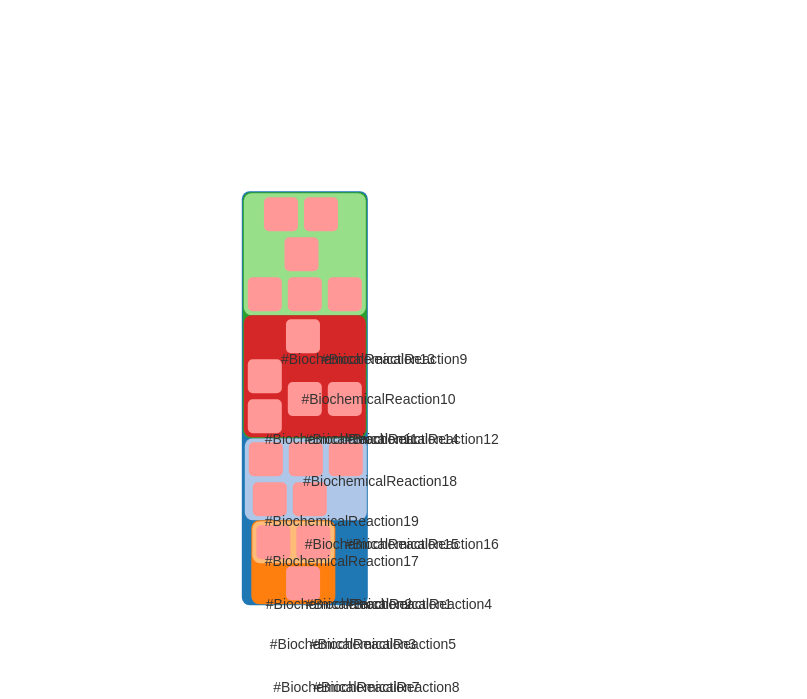
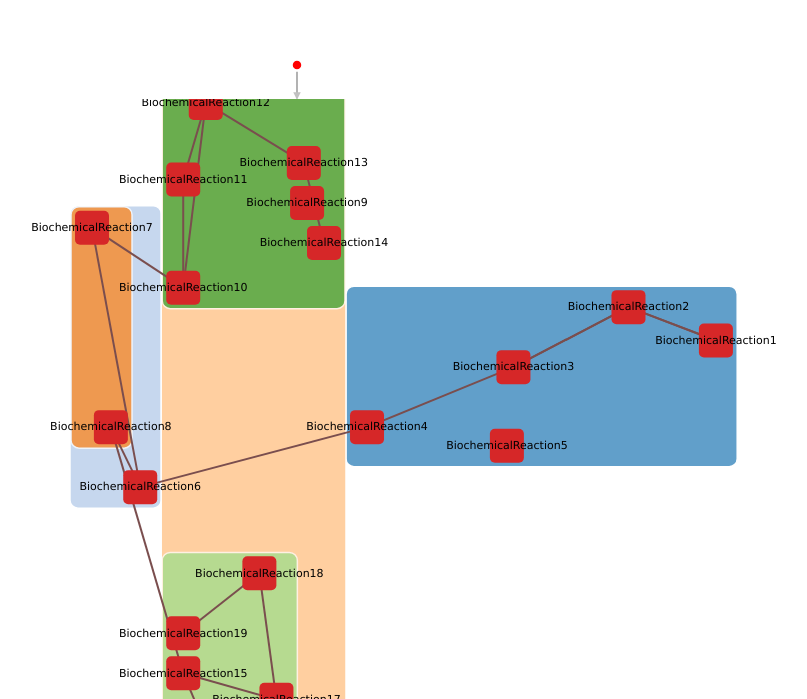
Before and after one commit to CreativeCodingLab/ReactionFlow, a plain HTML site: page d3-reactionflow/port-pathway-viewer/index.html in a window 1280 px wide. Shown: the part 1108-1807 px from the top of the page, without its empty margins (197-1004 px from the left). Drawn offline with nearby package versions, Linux system fonts and the light colour scheme; animation ran at ten frames a second.

Commit message:
Add nesting hierarchy

```diff
--- a/d3-reactionflow/port-pathway-viewer/main.js
+++ b/d3-reactionflow/port-pathway-viewer/main.js
@@ -43,6 +43,7 @@ function vis() {
                 if (isContainedChild(nodes, d)<0){
                     d.type = type;
                     d.name = d3.select(d.node).select("displayName").text();
+                    d.id = d3.select(d.node).attr("rdf:ID");
                     nodes.push(d);
                 }
             });
@@ -51,6 +52,7 @@ function vis() {
     chart.data().reactions.forEach(function(d) {
         if (isContainedChild(nodes, d)<0){
             d.name = d3.select(d.node).select("displayName").text();
+            d.id = d3.select(d.node).attr("rdf:ID");
             nodes.push(d);
         }
 
@@ -61,8 +63,8 @@ function vis() {
     // Read all pathway information and their direct children
     chart.data().pathways.forEach(function(d) {
         var node1 = {};
-        node1.name = d3.select(d.node).attr("rdf:ID");
-        node1.displayName = d3.select(d.node).select("displayName").text();
+        node1.id = d3.select(d.node).attr("rdf:ID");
+        node1.name = d3.select(d.node).select("displayName").text();
         node1.node = d.node;
         groups2.push(node1);
 
@@ -70,8 +72,8 @@ function vis() {
         var allCom = d3.select(d.node).selectAll("pathwayComponent")[0];
         allCom.forEach(function(com){
             var node2 ={};
-            node2.name = d3.select(com).attr("rdf:resource");
-            if (node2.name.indexOf("Pathway") > -1){
+            node2.id = d3.select(com).attr("rdf:resource").substring(1);
+            if (node2.id.indexOf("Pathway") > -1){
                 if (!node1.groupNames)
                     node1.groupNames = [];
                 node1.groupNames.push(node2);
@@ -83,10 +85,9 @@ function vis() {
                 node1.leaves.push(nodes2.length-1); // index of node in nodes2 list
             }
         });
-
-
     });
 
+    groups2.splice(0,1);// remove the root pathway
 
     // Connect parent-children node
     groups2.forEach(function(d) {
@@ -95,9 +96,9 @@ function vis() {
             d.groupNames.forEach(function(d2, c){
                 var pathwayIndex;
                 groups2.forEach(function(d4, i) {
-                    var curName = d2.name.substring(1);
-                    var name4 = d4.name;
-                    if (curName == name4){
+                    var curId = d2.id;
+                    var id4 = d4.id;
+                    if (curId == id4){
                         pathwayIndex = i;
                     }
                 });
@@ -109,12 +110,26 @@ function vis() {
         }
     });
 
+    links2 = [];
 
-
+    chart.data().links.reactionReaction.forEach(function(l) {
+        var sourceId = getReactionById(nodes2,l.source.id);
+        var targetId = getReactionById(nodes2,l.target.id);
+        if (sourceId>=0 && targetId>=0){
+            var link = {};
+            link.source = sourceId;
+            link.target = targetId;
+            links2.push(link);
+        }
+    });
+    //var link = {};
+    //link.source = 1;
+    //link.target = 12;
+    //links2.push(link);
 
 
     // Process links ****************************************************************
-    /*
+
     links = [];
     chart.data().links.participantReaction.forEach(function(l) {
         var name1= d3.select(l.source.node).select("displayName");  // Participants
@@ -142,14 +157,12 @@ function vis() {
         }
     });
 
-
-
     nodes.forEach(function (v) { v.width = v.height = nodeRadius/5; });
 
     var constraints = {"axis":"y", "left":0, "right":1, "gap":25};
     force.nodes(nodes)
         .links(links)
-        .flowLayout("y", 30)
+        .flowLayout("y", 40)
        // .flowLayout("x", 30)
         .symmetricDiffLinkLengths(30)
         .avoidOverlaps(true)
@@ -177,11 +190,6 @@ function vis() {
             .attr('class', 'link');
 
 
-
-
-
-
-
     node = svg.selectAll(".node")
       .data(nodes)
     .enter().append("circle")
@@ -202,7 +210,7 @@ function vis() {
        .text(function(d) { return d.name; });
 
 
-       drawColorLegend();*/
+       drawColorLegend();
 
 
 
@@ -221,8 +229,11 @@ function vis() {
     var g;
     cola
         .nodes(nodes2)
-        .links([])
+        .links(links2)
         .groups(groups2)
+        .flowLayout("y", 60)
+        .symmetricDiffLinkLengths(30)
+        .avoidOverlaps(true)
         .start();
 
 
@@ -234,7 +245,7 @@ function vis() {
         .style("fill", function (d, i) { return color(i); });
 
     var link2 = svg.selectAll(".link2")
-        .data([])
+        .data(links2)
       .enter().append("line")
         .attr("class", "link2");
 
@@ -253,17 +264,17 @@ function vis() {
         .data(nodes2)
        .enter().append("text")
         .attr("class", "label2")
-        .text(function (d) { return d.name; })
+        .text(function (d) { return d.id; })
         .call(cola.drag);
 
     node2.append("title")
-        .text(function (d) { return d.name; });
+        .text(function (d) { return d.id; });
 
     cola.on("tick", function () {
-       /* link2.attr("x1", function (d) { return d.source.x; })
+        link2.attr("x1", function (d) { return d.source.x; })
             .attr("y1", function (d) { return d.source.y; })
             .attr("x2", function (d) { return d.target.x; })
-            .attr("y2", function (d) { return d.target.y; });*/
+            .attr("y2", function (d) { return d.target.y; });
 
         node2.attr("x", function (d) { return d.x - d.width / 2 + pad; })
             .attr("y", function (d) { return d.y - d.height / 2 + pad; });
@@ -275,15 +286,15 @@ function vis() {
 
         label2.attr("x", function (d) { return d.x; })
              .attr("y", function (d) {
-                 var h = height;
-                 return d.y + h/4;
+                  var h = this.getBBox().height;
+                   return d.y + h/4;
              });
     });
 
 }
 
 
-/*
+
 function update(){
    // console.log("update "+link);
     if (link && node){
@@ -311,7 +322,8 @@ function update(){
           //  nodeText.attr("x", function(d) { return d.x; })
          //   .attr("y", function(d) { return d.y; });
     }
-} */
+}
+
  function isIE() { return ((navigator.appName == 'Microsoft Internet Explorer') || ((navigator.appName == 'Netscape') && (new RegExp("Trident/.*rv:([0-9]{1,}[\.0-9]{0,})").exec(navigator.userAgent) != null))); }
 
 // check if a node already exist.
@@ -321,6 +333,17 @@ function isContainedChild(a, element) {
             var name1 = d3.select(a[i].node).select("displayName");
             var name2 = d3.select(element.node).select("displayName");
             if (name1.text()==name2.text())
+                return i;
+        }
+    }
+    return -1;
+}
+
+function getReactionById(a, id) {
+    if (a){
+        for (var i=0; i<a.length;i++){
+            var id2 = a[i].id;
+            if (id==id2)
                 return i;
         }
     }
--- a/d3-reactionflow/port-pathway-viewer/style.css
+++ b/d3-reactionflow/port-pathway-viewer/style.css
@@ -33,3 +33,30 @@ g.link path {
     fill: none;
     stroke-width: 2;
 }
+
+.node {
+  stroke: #fff;
+  stroke-width: 1.5px;
+    cursor: move;
+}
+
+.group2 {
+  stroke: #fff;
+  stroke-width: 1.5px;
+  cursor: move;
+  opacity: 0.7;
+}
+
+.link2 {
+  stroke: #7a4e4e;
+  stroke-width: 2px;
+  stroke-opacity: 1;
+}
+
+.label2 {
+    fill: black;
+    font-family: Verdana;
+    font-size: 11px;
+    text-anchor: middle;
+    cursor: move;
+}
```
